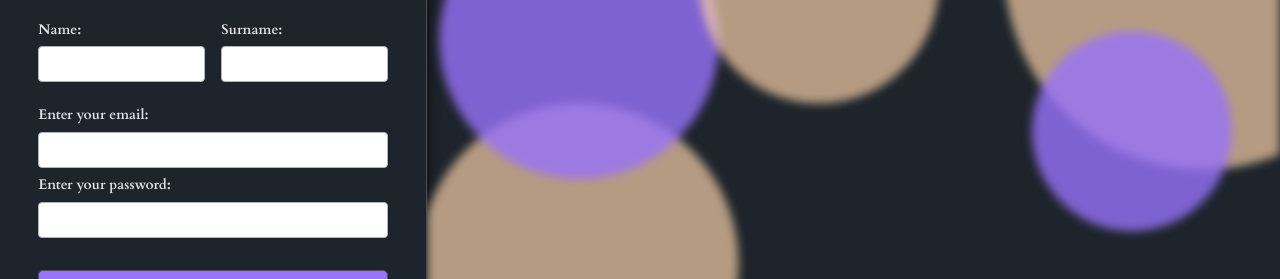
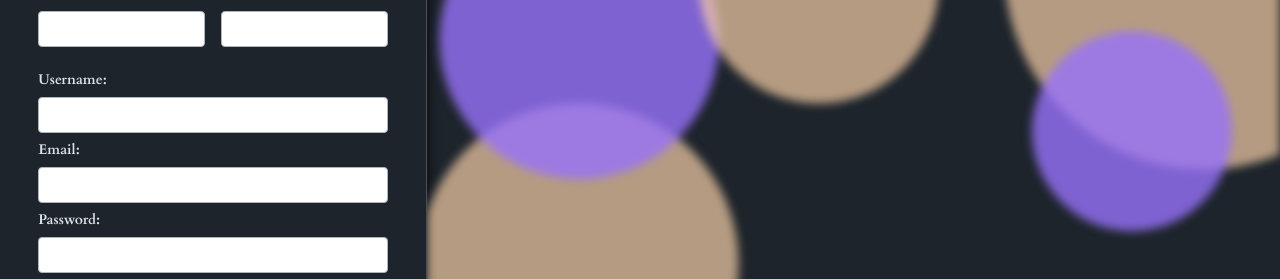
Before and after one commit to adivank/tonality_v2, a Nuxt app: page /register in a window 1280 px wide. Shown: the part 274-553 px from the top of the page. Built offline with nearby package versions, Linux system fonts and the light colour scheme.

Commit message:
registration cleanup

```diff
--- a/components/AudioVisualizer.vue
+++ b/components/AudioVisualizer.vue
@@ -10,9 +10,8 @@ export default {
     return {
       visualizerHeight: null,
       visualizerWidth: null,
-      i: 0,
-      COLOR_PRIMARY: null,
-      COLOR_SECONDARY: null,
+      COLOR_PRIMARY: 'rgba(151, 114, 251, 0.8)',
+      COLOR_SECONDARY: 'rgba(247, 206, 166, 0.7)',
       canvasCircles: []
     };
   },
@@ -20,8 +19,6 @@ export default {
     const animationContainer = document.querySelector('.animation__container');
     this.visualizerHeight = animationContainer.clientHeight;
     this.visualizerWidth = animationContainer.clientWidth;
-    this.COLOR_PRIMARY = 'rgba(151, 114, 251, 0.8)';
-    this.COLOR_SECONDARY = 'rgba(247, 206, 166, 0.7)';
     this.generateCanvasCircles(6);
     this.$nextTick(() => {
       this.startAnimation();
--- a/package.json
+++ b/package.json
@@ -18,6 +18,7 @@
     "core-js": "^3.25.5",
     "lodash": "^4.17.21",
     "nuxt": "^2.15.8",
+    "uuid": "^9.0.0",
     "vue": "^2.7.13",
     "vue-server-renderer": "^2.7.13",
     "vue-template-compiler": "^2.7.13",
--- a/pages/register.vue
+++ b/pages/register.vue
@@ -10,7 +10,7 @@
             class="form__control"
             id="name"
             name="name"
-            v-model="register.name"
+            v-model="register.information.name"
           >
         </div>
         <div class="form__group">
@@ -20,28 +20,38 @@
             class="form__control"
             id="surname"
             name="surname"
-            v-model="register.surname"
+            v-model="register.information.surname"
           >
         </div>
       </fieldset>
       <div class="form__group">
-        <label for="email" class="form__label">Enter your email:</label>
+        <label for="username" class="form__label">Username:</label>
+        <input
+          type="text"
+          class="form__control"
+          id="username"
+          name="username"
+          v-model="register.login.username"
+        >
+      </div>
+      <div class="form__group">
+        <label for="email" class="form__label">Email:</label>
         <input
           type="text"
           class="form__control"
           id="email"
           name="email"
-          v-model="register.username"
+          v-model="register.login.email"
         >
       </div>
       <div class="form__group">
-        <label for="password">Enter your password:</label>
+        <label for="password">Password:</label>
         <input
           type="password"
           class="form__control"
           id="password"
           name="password"
-          v-model="register.password"
+          v-model="register.login.password"
         >
       </div>
       <div class="button__wrapper">
@@ -53,37 +63,55 @@
 </template>
 
 <script>
+import { v4 as uuid } from 'uuid';
+
 export default {
   layout: 'auth',
   auth: false,
   data() {
     return {
       register: {
-        username: null,
-        password: null,
+        information: {
           name: null,
           surname: null
+        },
+        login: {
+          username: null,
+          email: null,
+          password: null
+        }
       }
     }
   },
   methods: {
     async userRegister() {
+      const { information, login } = this.register;
       try {
         await this.$axios.$post('http://localhost:8080/register', {
-            username: this.register.username,
-            password: this.register.password,
-            name: this.register.name,
-            surname: this.register.surname
-          }).then((user) => {
-            if (user) {
-              console.log(user);
-              const { name, surname, username } = user;
+          information,
+          login,
+          userId: uuid()
+        }).then((data) => {
+          if (!data.error) {
+            const { information, login, userId } = data;
             localStorage.setItem('user', JSON.stringify({
-                name,
-                surname,
-                username
+              information,
+              login,
+              userId
             }))
-              window.location.pathname = '/';
+            // window.location.pathname = '/';
+          } else {
+            const { errorDescription, errorClass } = data.error;
+            const toast = document.createElement('div');
+            toast.classList.add(errorClass);
+
+            const toastText = document.createElement('p');
+            toastText.innerText = errorDescription;
+
+            toast.append(toastText);
+            document.body.append(toast);
+
+            setTimeout(this.hideToast, 5000);
           }
         });
       } catch (error) {
```
Also changed, not shown: 1 other file (tests, documents, lock files or other folders). Lines whose indentation alone changed are shown as unchanged.
